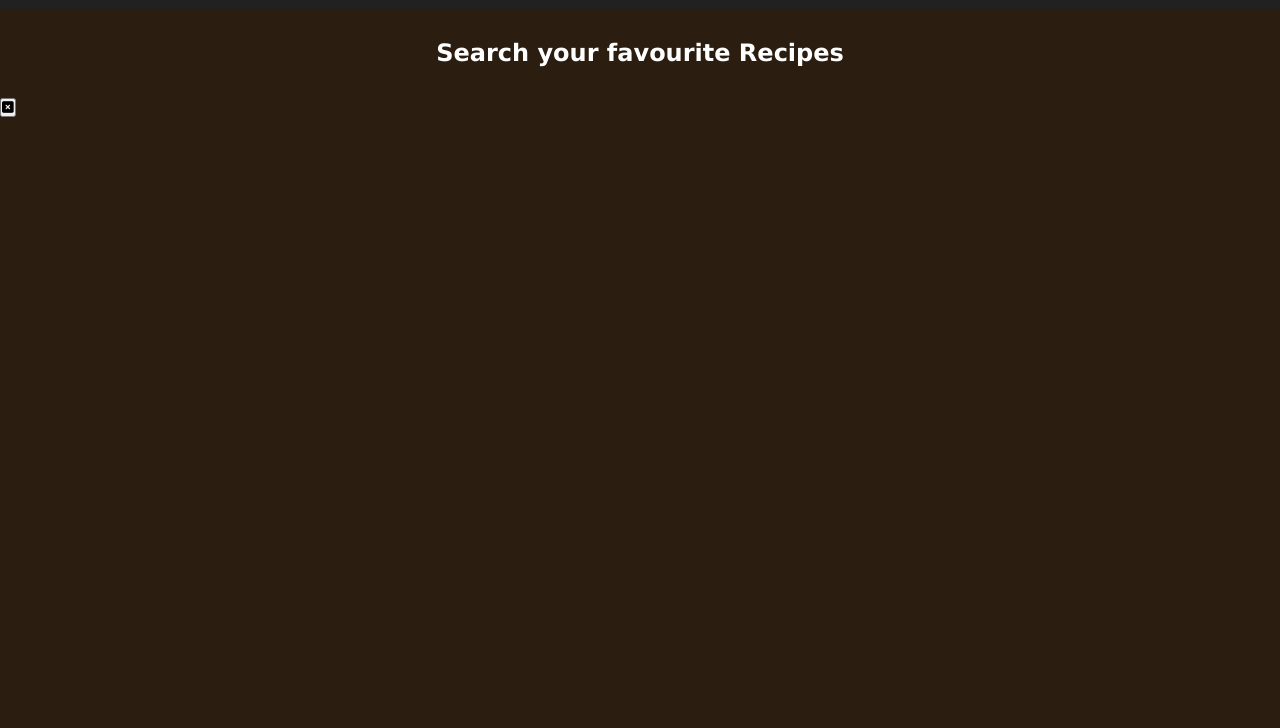
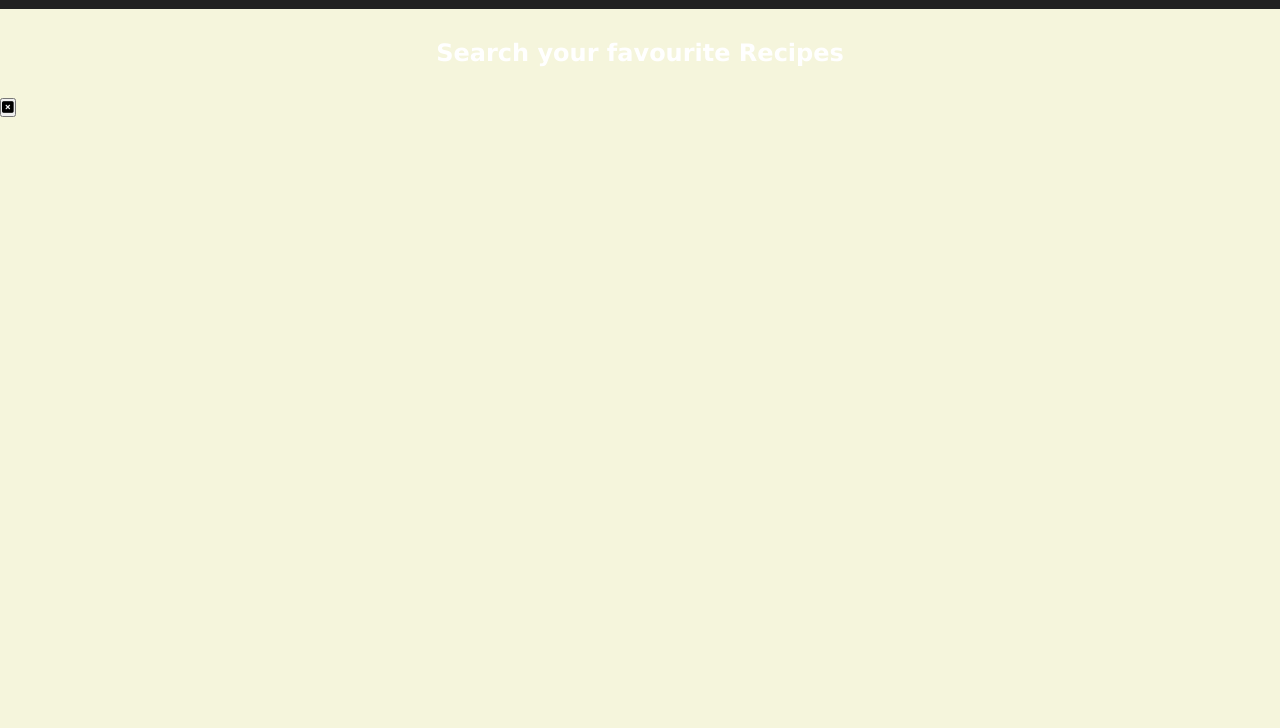
Before and after one commit to my666-earth/Recipe-app, a plain HTML site: page index.html in a window 1280 px wide. Shown: the part 72-800 px from the top of the page. Drawn offline with Linux system fonts and the light colour scheme.

Commit message:
color change

```diff
--- a/style.css
+++ b/style.css
@@ -6,7 +6,7 @@
 }
 
 body {
-  background-color: #2b1d0f;
+  background-color: beige;
   color: white;
 }
 
```
